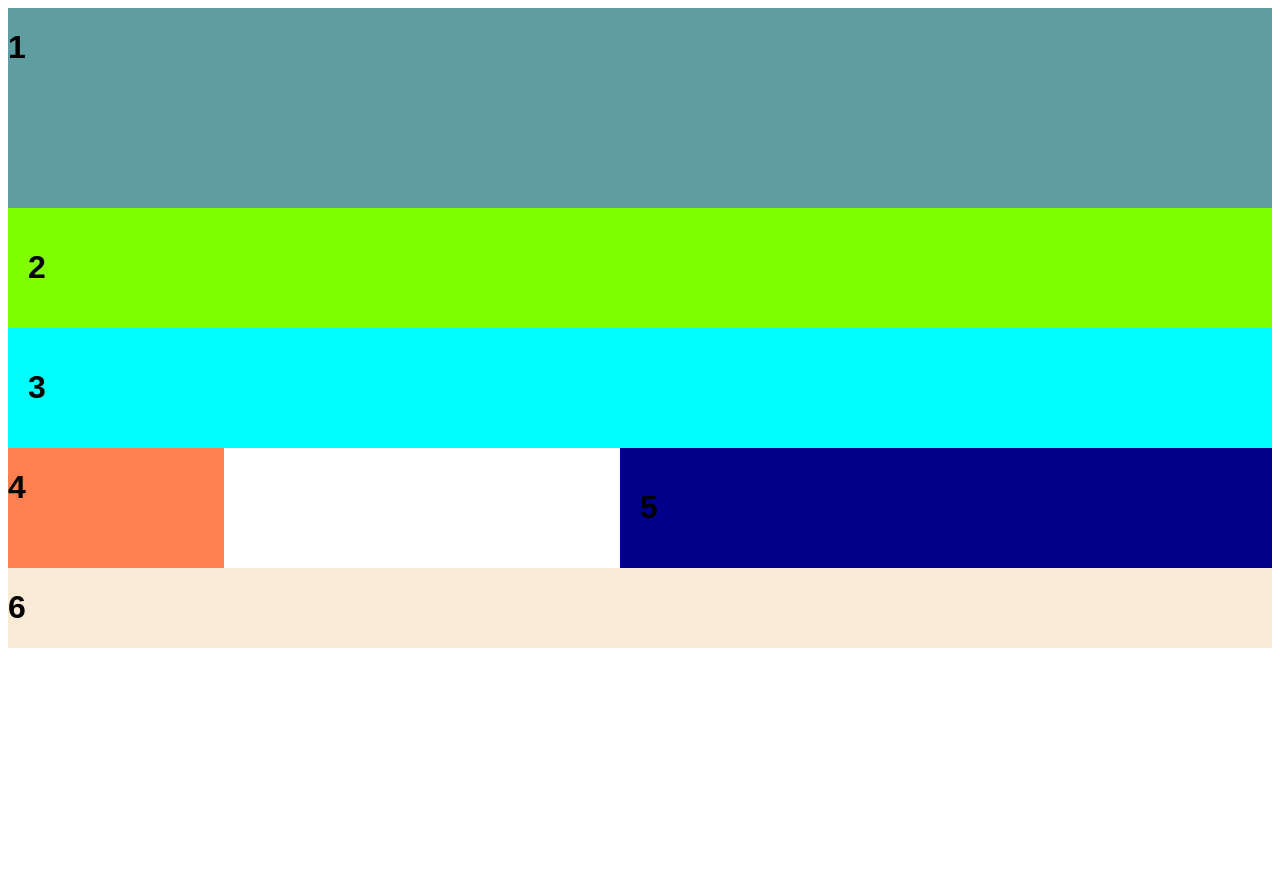
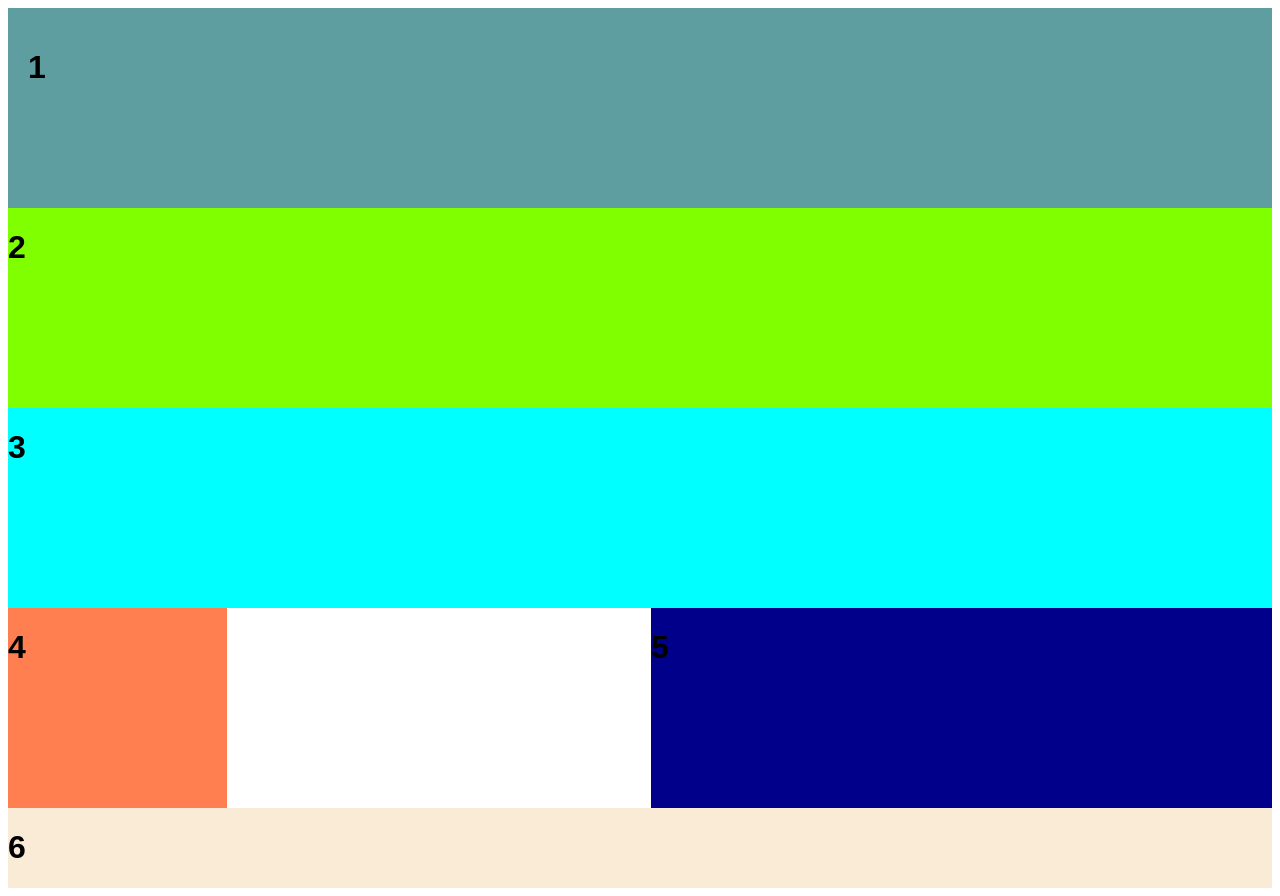
Before and after one commit to teerasakq4321-arch/TermProject_intro, a plain HTML site: page TernProject/index.html in a window 1280 px wide. Before the commit the page ends 800 px from the top, so only its background shows below. Drawn offline with Linux system fonts and the light colour scheme.

Commit message:
Add files via upload

```diff
--- a/TernProject/css/sty.css
+++ b/TernProject/css/sty.css
@@ -9,6 +9,7 @@ body {
 .header {
     grid-area: header;
     height: 200px;
+    padding: 20px;
 }
 
 .grid-container {
@@ -25,7 +26,7 @@ body {
 .left,
 .right,
 .menu {
-    padding: 20px;
+    height: 200px;
 }
 
 .top {
@@ -38,10 +39,12 @@ body {
 
 .left {
     grid-area: left;
+    width: auto;
 }
 
 .right {
     grid-area: right;
+    width: 100%;
 }
 
 .footer {
```
